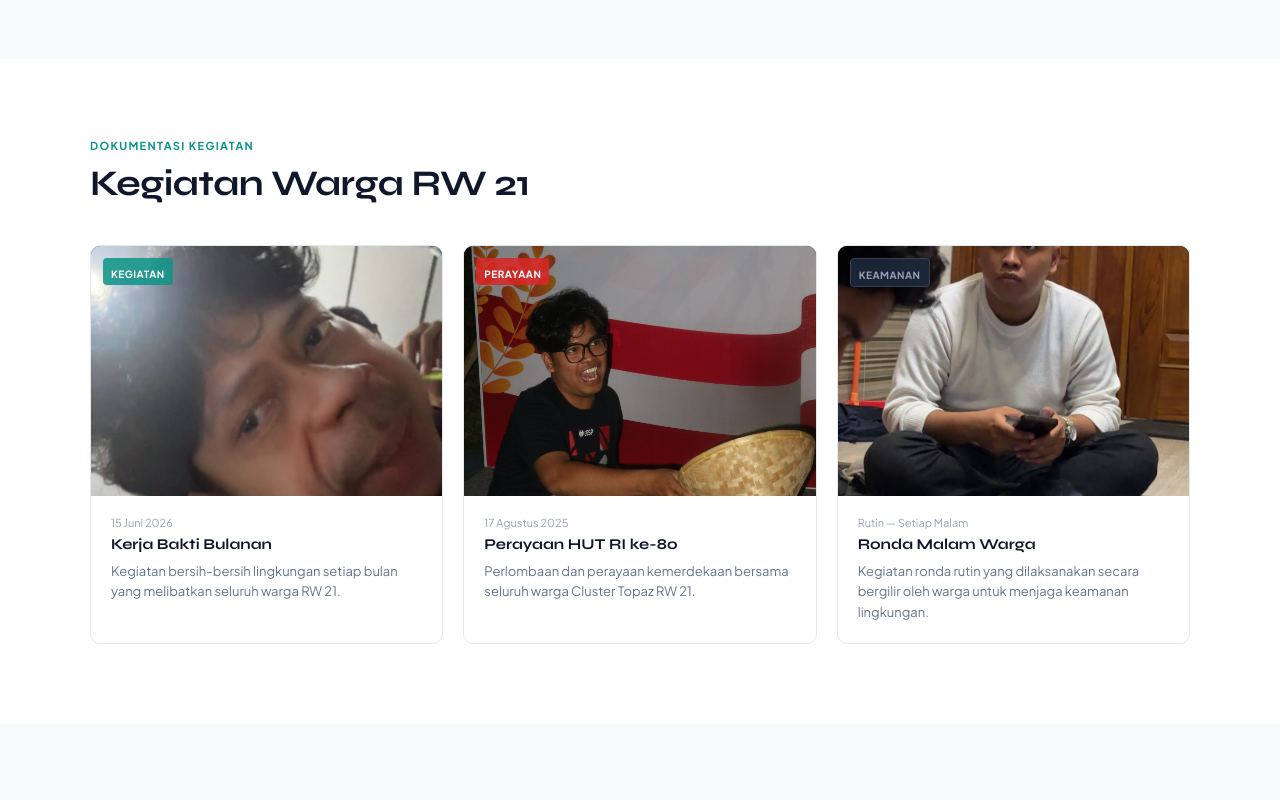
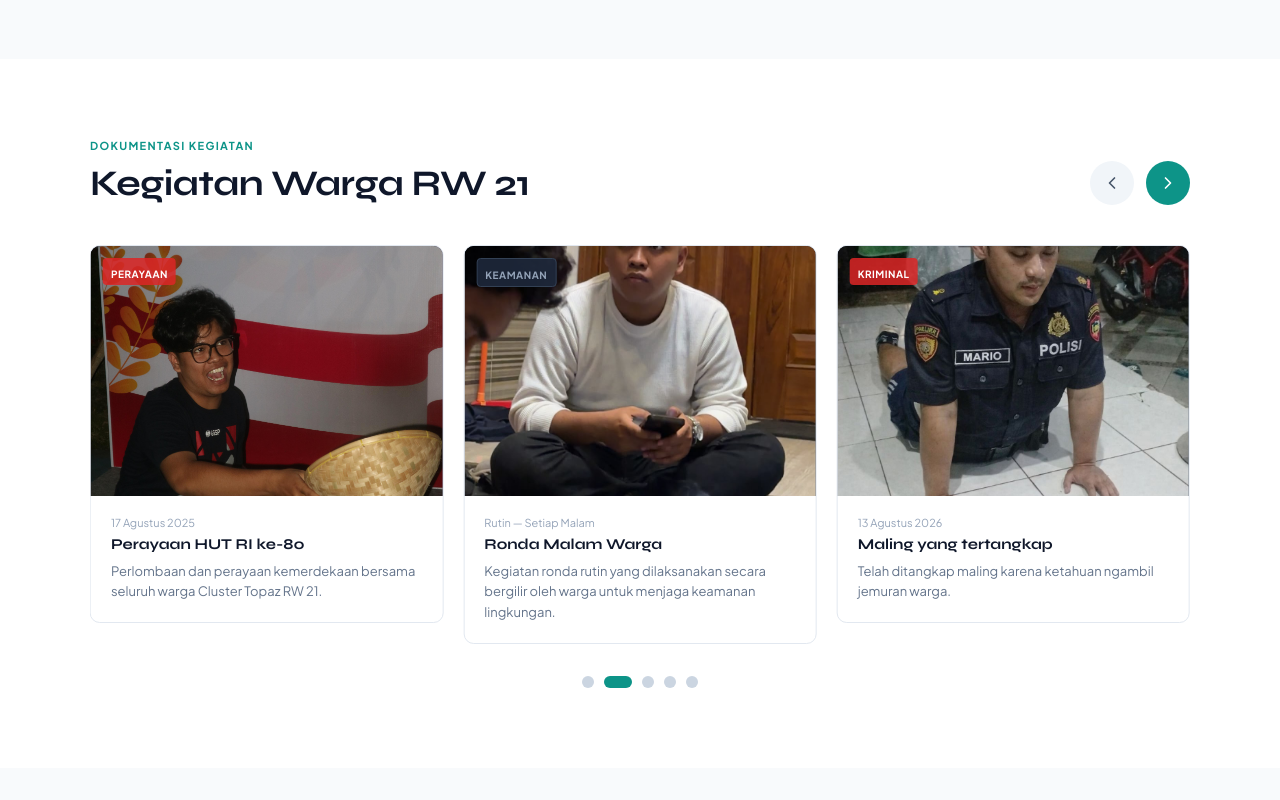
Before and after one commit to Haekal1243/cluster-App, a Next.js app in the folder frontend/: page /landingpage in a window 1280 px wide. Shown: the part 1540-2340 px from the top of the page. Built offline with nearby package versions, Linux system fonts and the light colour scheme.

Commit message:
second commit

```diff
--- a/frontend/src/components/landing/Kegiatan.jsx
+++ b/frontend/src/components/landing/Kegiatan.jsx
@@ -1,7 +1,11 @@
+"use client";
+
+import { useState, useEffect } from "react";
 import Image from "next/image";
 import Reveal from "./Reveal";
 import { PhotoIcon } from "./icons";
 import { kegiatan } from "@/lib/landing-data";
+import { ChevronLeft, ChevronRight } from "lucide-react";
 
 const labelStyles = {
   teal: { background: "rgba(13,148,136,0.85)", color: "white", border: "none" },
@@ -10,24 +14,105 @@ const labelStyles = {
 };
 
 export default function Kegiatan({ items = kegiatan }) {
+  const [currentIndex, setCurrentIndex] = useState(0);
+  const [isTransitioning, setIsTransitioning] = useState(true);
+
+  // Slider aktif jika item > 3
+  const isSliderActive = items.length > 3;
+
+  // Clone 3 item pertama untuk infinite loop
+  const extendedItems = isSliderActive ? [...items, ...items.slice(0, 3)] : items;
+
+  const handleNext = () => {
+    if (!isSliderActive) return;
+    if (currentIndex >= items.length) return;
+    setIsTransitioning(true);
+    setCurrentIndex((prev) => prev + 1);
+  };
+
+  const handlePrev = () => {
+    if (!isSliderActive) return;
+    if (currentIndex <= 0) {
+      setIsTransitioning(false);
+      setCurrentIndex(items.length);
+      setTimeout(() => {
+        setIsTransitioning(true);
+        setCurrentIndex(items.length - 1);
+      }, 50);
+    } else {
+      setIsTransitioning(true);
+      setCurrentIndex((prev) => prev - 1);
+    }
+  };
+
+  const handleTransitionEnd = () => {
+    if (currentIndex >= items.length) {
+      setIsTransitioning(false);
+      setCurrentIndex(0);
+    }
+  };
+
+  useEffect(() => {
+    if (!isSliderActive) return;
+    const timer = setInterval(() => {
+      handleNext();
+    }, 4000);
+    return () => clearInterval(timer);
+  }, [isSliderActive, currentIndex]);
+
   return (
     <section id="kegiatan" style={{ padding: "80px 48px", background: "white" }}>
       <div style={{ maxWidth: 1100, margin: "0 auto" }}>
-        <Reveal style={{ marginBottom: 40 }}>
+        <Reveal style={{ marginBottom: 40, display: "flex", justifyContent: "space-between", alignItems: "flex-end" }}>
+          <div>
             <p style={{ fontSize: 11, fontWeight: 700, color: "#0D9488", textTransform: "uppercase", letterSpacing: "0.12em", marginBottom: 10 }}>
               Dokumentasi Kegiatan
             </p>
-          <h2 style={{ fontFamily: "var(--font-syne), sans-serif", fontSize: "clamp(24px,3vw,36px)", fontWeight: 700, color: "#0F172A", letterSpacing: "-0.015em" }}>
+            <h2 style={{ fontFamily: "var(--font-syne), sans-serif", fontSize: "clamp(24px,3vw,36px)", fontWeight: 700, color: "#0F172A", letterSpacing: "-0.015em", margin: 0 }}>
               Kegiatan Warga RW 21
             </h2>
+          </div>
+
+          {/* Navigasi Kiri & Kanan */}
+          {isSliderActive && (
+            <div style={{ display: "flex", gap: 12 }}>
+              <button
+                onClick={handlePrev}
+                style={{ width: 44, height: 44, borderRadius: "50%", background: "#F1F5F9", border: "none", display: "flex", alignItems: "center", justifyContent: "center", cursor: "pointer", color: "#475569", transition: "all 0.2s" }}
+                onMouseOver={e => e.currentTarget.style.background = "#E2E8F0"}
+                onMouseOut={e => e.currentTarget.style.background = "#F1F5F9"}
+              >
+                <ChevronLeft size={20} />
+              </button>
+              <button
+                onClick={handleNext}
+                style={{ width: 44, height: 44, borderRadius: "50%", background: "#0D9488", border: "none", display: "flex", alignItems: "center", justifyContent: "center", cursor: "pointer", color: "white", transition: "all 0.2s" }}
+                onMouseOver={e => e.currentTarget.style.background = "#0F766E"}
+                onMouseOut={e => e.currentTarget.style.background = "#0D9488"}
+              >
+                <ChevronRight size={20} />
+              </button>
+            </div>
+          )}
         </Reveal>
 
         <Reveal>
-          <div style={{ display: "grid", gridTemplateColumns: "repeat(3,1fr)", gap: 20 }}>
-            {items.map((k) => {
+          <div style={{ position: "relative", overflow: "hidden" }}>
+            {/* Slider Track */}
+            <div
+              onTransitionEnd={handleTransitionEnd}
+              style={{
+                display: "flex",
+                gap: 20,
+                transition: isTransitioning ? "transform 0.6s cubic-bezier(0.4, 0, 0.2, 1)" : "none",
+                transform: `translateX(calc(-${currentIndex} * (33.333333% + 6.666666px)))`,
+              }}
+            >
+              {extendedItems.map((k, idx) => {
                 const ls = labelStyles[k.labelStyle] || labelStyles.gelap;
                 return (
-                <div key={k.id} style={{ background: "white", borderRadius: 10, overflow: "hidden", border: "1px solid #E2E8F0" }}>
+                  <div key={`${k.id}-${idx}`} style={{ flex: "0 0 calc(33.333333% - 13.333333px)", boxSizing: "border-box" }}>
+                    <div style={{ background: "white", borderRadius: 10, overflow: "hidden", border: "1px solid #E2E8F0" }}>
                       <div
                         style={{
                           background: k.bg,
@@ -52,11 +137,42 @@ export default function Kegiatan({ items = kegiatan }) {
                         <h4 style={{ fontFamily: "var(--font-syne), sans-serif", fontSize: 15, fontWeight: 700, color: "#0F172A", marginBottom: 8 }}>
                           {k.judul}
                         </h4>
-                    <p style={{ fontSize: 13, color: "#64748B", lineHeight: 1.6 }}>{k.deskripsi}</p>
+                        <p style={{ fontSize: 13, color: "#64748B", lineHeight: 1.6, margin: 0 }}>{k.deskripsi}</p>
+                      </div>
                     </div>
                   </div>
                 );
               })}
+            </div>
+
+            {/* Stepper (Dots) */}
+            {isSliderActive && (
+              <div style={{ display: "flex", justifyContent: "center", gap: 10, marginTop: 32 }}>
+                {items.map((_, idx) => {
+                  const isActive = (currentIndex % items.length) === idx;
+                  return (
+                    <button
+                      key={idx}
+                      onClick={() => {
+                        setIsTransitioning(true);
+                        setCurrentIndex(idx);
+                      }}
+                      style={{
+                        width: isActive ? 28 : 12,
+                        height: 12,
+                        borderRadius: 12,
+                        background: isActive ? "#0D9488" : "#CBD5E1",
+                        border: "none",
+                        cursor: "pointer",
+                        transition: "all 0.3s ease",
+                        padding: 0
+                      }}
+                      aria-label={`Go to slide page ${idx + 1}`}
+                    />
+                  );
+                })}
+              </div>
+            )}
           </div>
         </Reveal>
       </div>
--- a/frontend/src/components/landing/Navbar.jsx
+++ b/frontend/src/components/landing/Navbar.jsx
@@ -58,7 +58,7 @@ export default function Navbar() {
         ))}
         <div style={{ width: 1, height: 20, background: "#1E293B" }} />
         <Link href="/register" className="lp-btn-primary lp-btn-sm">
-          Masuk Portal Warga
+          Login
         </Link>
       </div>
     </nav>
```
Also changed, not shown: frontend/public/images/kegiatan 4.jpeg (added), frontend/public/images/kegiatan 5.jpeg (added), frontend/src/lib/landing-data.js. Lines whose indentation alone changed are shown as unchanged.
